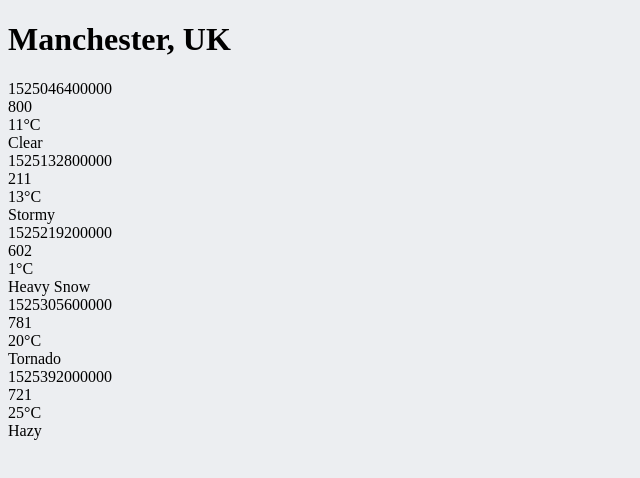
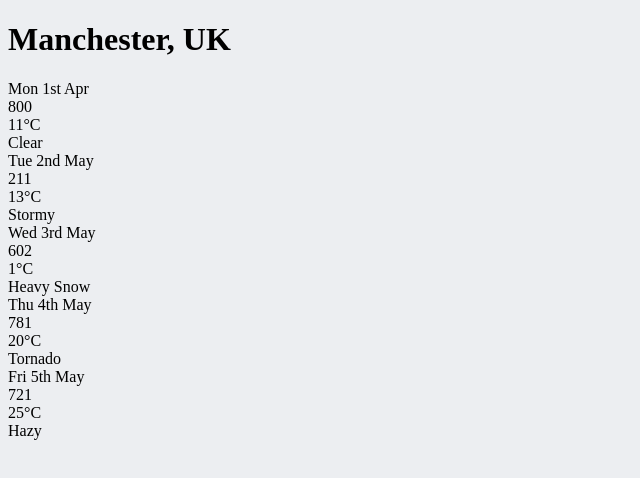
Before and after one commit to bluespringstest/weather-app, a React (Create React App) app: page / in a window 1280 px wide. Shown: the top 478 px of the page, without its empty margins (0-640 px from the left). Built offline with nearby package versions, Linux system fonts and the light colour scheme.

Commit message:
changed date property

```diff
--- a/src/components/ForecastSummary.js
+++ b/src/components/ForecastSummary.js
@@ -1,21 +1,20 @@
 // step1 - create the prop(skeleton code)
 import React from "react";
 import PropTypes from "prop-types";
-// import moment from "moment";
+import moment from "moment";
 
 const ForecastSummary = (props) => {
   const { date, description, icon, temperature } = props;
   return (
     <div className="forecast-summary" data-testid="forecast-summary">
       <div className="forecast-summary__date">
-        {date}
+        {moment(date).format("ddd do MMM")}
       </div>
       <div className="forecast-summary__icon" data-testid="forecast-icon">
         {icon}
       </div>
       <div className="forecast-summary__temperature">
-        {temperature.max}
-        &deg;C
+        {temperature.max}&deg;C
       </div>
       <div className="forecast-summary__description">{description}</div>
     </div>
```
Also changed, not shown: src/components/App.js (+5 -5 lines), src/components/ForecastSummaries.js (indentation only), 1 other file (tests, documents, lock files or other folders).
